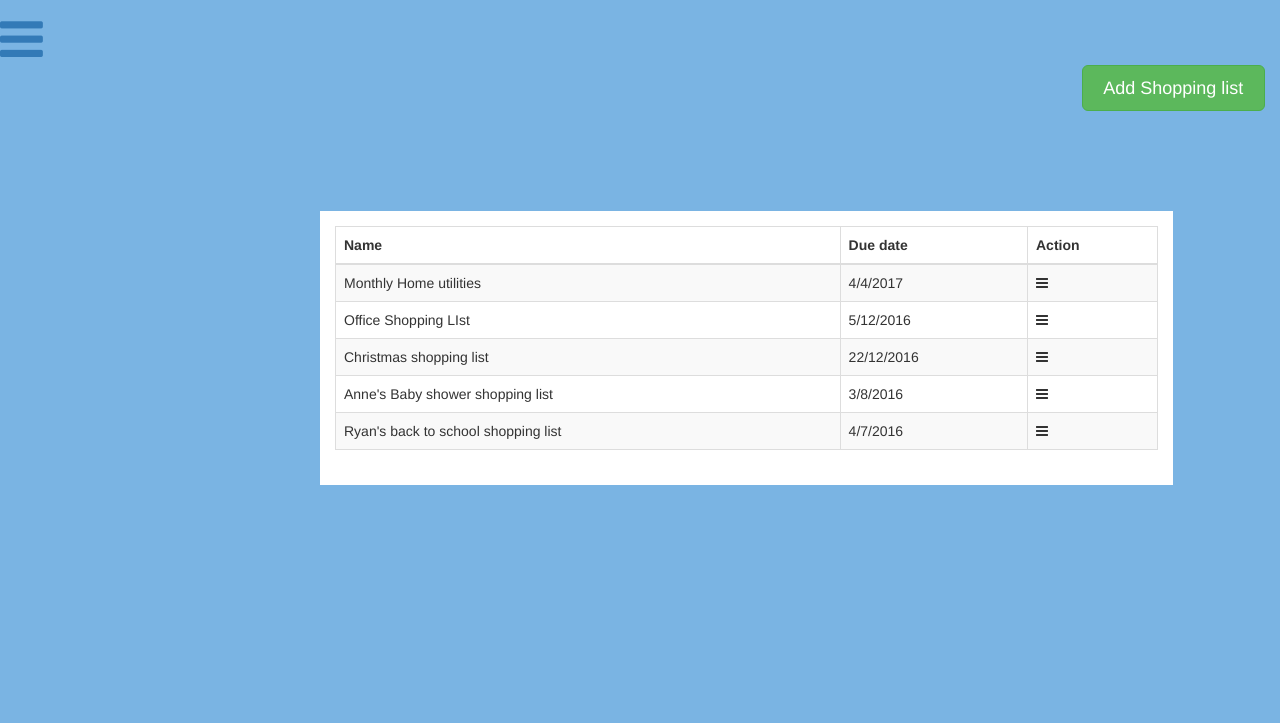
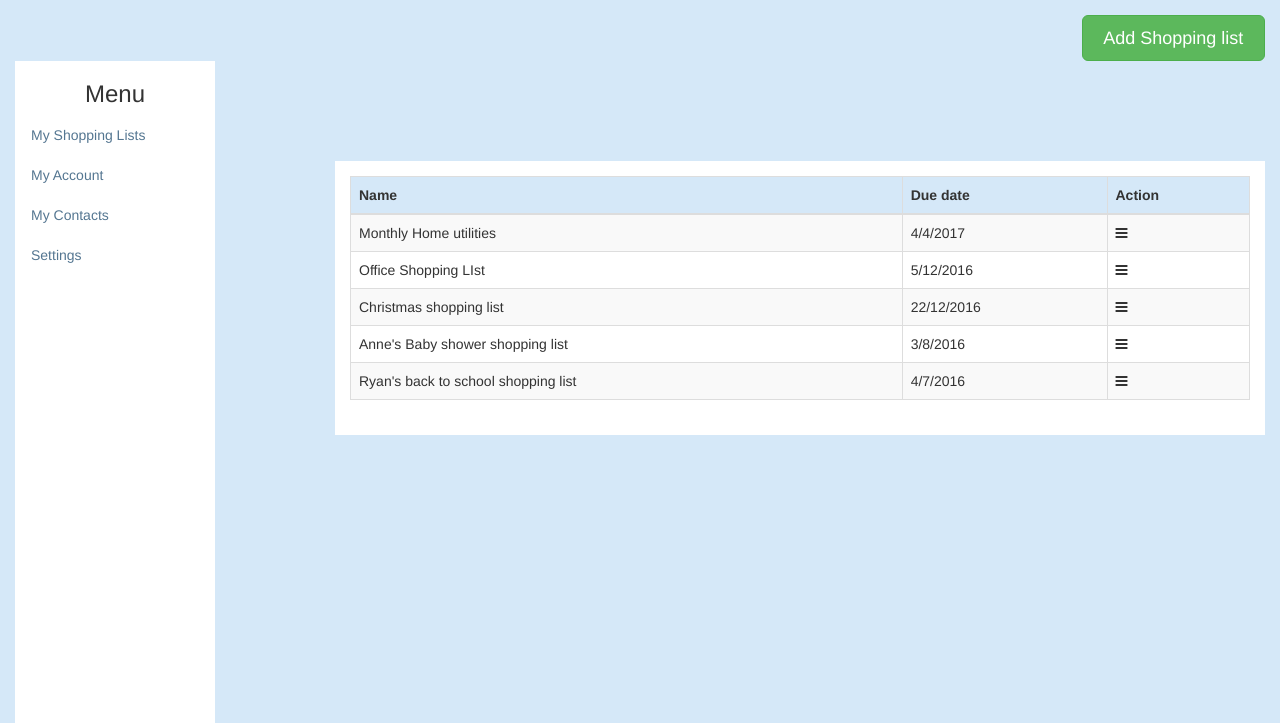
Before and after one commit to Nthemba/Shopping-List, a website: page Designs/public_html/dashboard.html in a window 1280 px wide. Shown: the part 77-800 px from the top of the page. Drawn offline with Linux system fonts and the light colour scheme.

Commit message:
User dashboard complete

```diff
--- a/Designs/public_html/assets/css/style.css
+++ b/Designs/public_html/assets/css/style.css
@@ -1,14 +1,10 @@
-/*
-To change this license header, choose License Headers in Project Properties.
-To change this template file, choose Tools | Templates
-and open the template in the editor.
-*/
 /*
     Created on : Aug 28, 2017, 12:24:08 PM
     Author     : kosgei
 */
+/*#7ab4e3*/
 .body-Login-background{
-    background-color: #7ab4e3;
+    background-color: #d5e8f8;
 }
 .logo-margin {
     margin-top:100px;
@@ -26,8 +22,82 @@ and open the template in the editor.
 .mytable{
     margin-top: 100px;
     background-color: #fff;
+    padding-left: 150px;
+    padding-right: 70px;
 /*    margin-right: -150px;*/
 }
 .famenusize{
-    font-size: 50px;
+    font-size: 40px;
 }
+
+.my-light-grey, .my-hover-light-grey:hover, .my-light-gray, .my-hover-light-gray:hover {
+    background-color: #f1f1f1;
+    color: #000;
+}
+
+.my-bar-block .my-bar-item {
+    border: medium none;
+    display: block;
+    float: none;
+    outline: medium none;
+    padding: 8px 16px;
+    text-align: left;
+    white-space: normal;
+    width: 100%;
+}
+
+h1, h2, h3, h4, h5, h6 {
+    font-family: "Segoe UI",Arial,sans-serif;
+    font-weight: 400;
+    margin: 10px 0;
+}
+h3 {
+    font-size: 24px;
+}
+
+.my-light-grey, .my-hover-light-grey:hover, .my-light-gray, .my-hover-light-gray:hover {
+    color: #000;
+}
+
+.my-bar-block .my-bar-item {
+    border: medium none;
+    display: block;
+    float: none;
+    outline: medium none;
+    padding: 8px 16px;
+    text-align: left;
+    white-space: normal;
+    width: 100%;
+}
+.my-btn, .my-button {
+    -moz-user-select: none;
+}
+.my-btn, .my-button {
+    background-color: #fff;
+    border: 2px solid;
+    color:  #547691 ;
+    cursor: pointer;
+    display: inline-block;
+    outline: 0 none;
+    overflow: hidden;
+    padding: 8px 16px 8px 16px;
+    height: 5%;
+    text-align: center;
+    text-decoration: none;
+    vertical-align: middle;
+    white-space: nowrap;
+}
+
+
+.my-light-grey, .my-hover-light-grey:hover, .my-light-gray, .my-hover-light-gray:hover {
+    background-color: #f1f1f1;
+    color: #000;
+}
+.my-sidebar {
+    background-color:  #fff ;
+    height: 100%;
+    overflow: auto;
+    position: fixed;
+    width: 200px;
+    z-index: 1;
+}
--- a/Designs/public_html/dashboard.html
+++ b/Designs/public_html/dashboard.html
@@ -21,20 +21,32 @@ and open the template in the editor.
         <meta name="viewport" content="width=device-width, initial-scale=1.0">
     </head>
     <body class="body-Login-background">
-        <div class ="navbar mytitle text-center">
+        <div class ="navbar mytitle text-center" style="background-color:   #d5e8f8  ">
             <h1 >My Shopping List</h1>
         </div>
-            <a class=" navbar-left dropdown-toggle" data-toggle="dropdown" href="#">
-                <i class="fa fa-bars famenusize"  aria-hidden="true"></i>
-            </a>
+
         <div class = "col-md-2 col-md-offset-10">
             <a href="#" class="btn btn-lg btn-success btn-block">Add Shopping list</a>
         </div>
 
-        <div class="panel-body mytable col-md-8  col-md-offset-3">
+        <div class="container col-sm-3">
+            <div class="my-sidebar my-bar-block active">
+                <h3 class="text-center">Menu</h3>
+                <a href="#" class="my-bar-item my-button">My Shopping Lists</a>
+                <a href="#" class="my-bar-item my-button">My Account</a>
+                <a href="#" class="my-bar-item my-button">My Contacts</a>
+                <a href="#" class="my-bar-item my-button">Settings</a>
+            </div>
+
+<!--            <div style="margin-left:25%  style="width:25%">
+                ... page content ...
+            </div> -->
+        </div>
+        <div class="container col-sm-9">
+            <div class="panel-body mytable">
                 <div class="table-responsive">
                     <table class="table table-striped table-bordered table-hover" id="dataTables-example">
-                    <thead>
+                        <thead style="background-color:   #d5e8f8  ">
                             <tr>
                                 <th>Name</th>
                                 <th>Due date</th>
@@ -76,6 +88,7 @@ and open the template in the editor.
                     </table>
                 </div>
             </div>
+        </div>
 
     </body>
 </html>
```
Also changed, not shown: 1 other file. Lines whose indentation alone changed are shown as unchanged.
